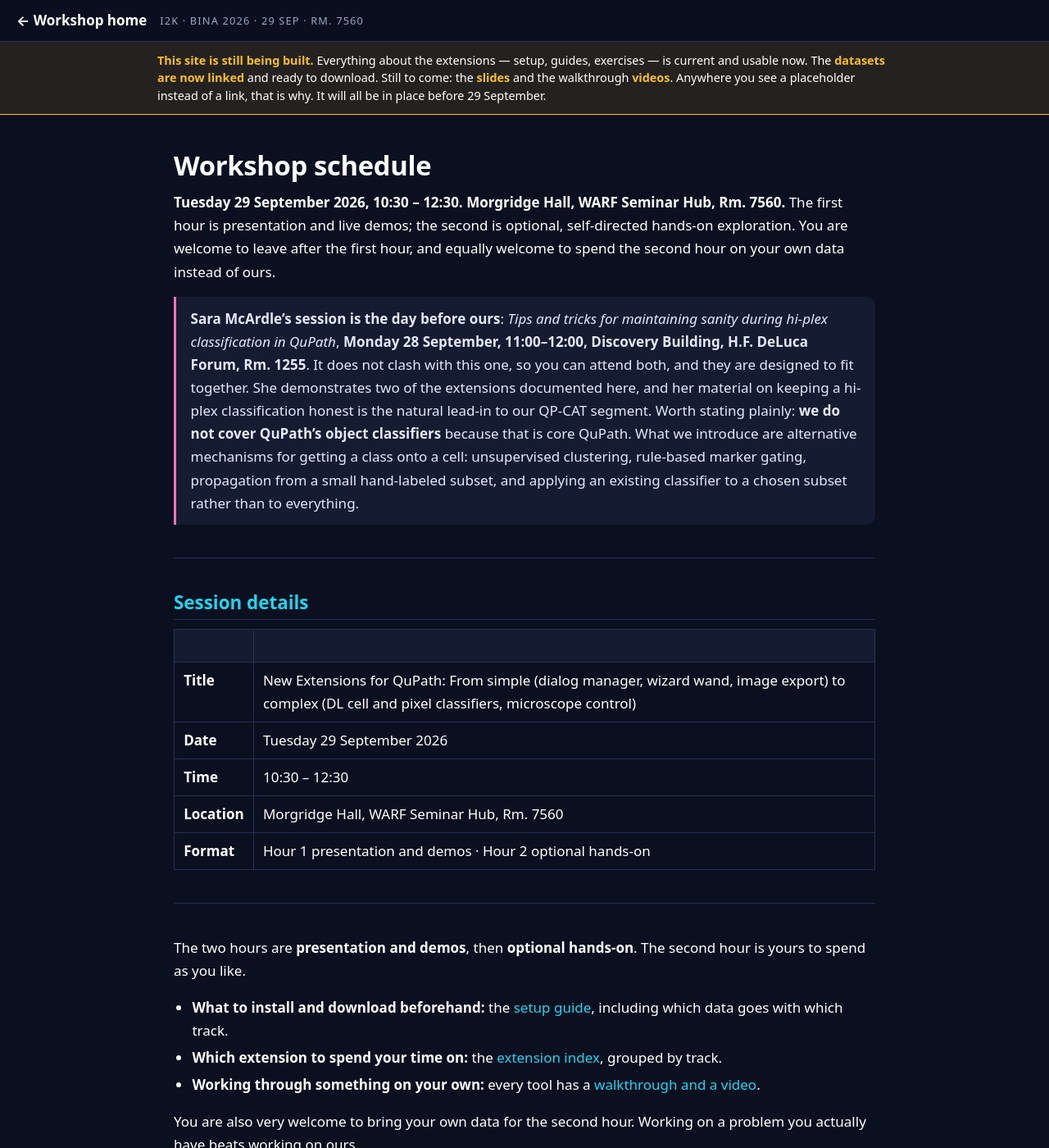
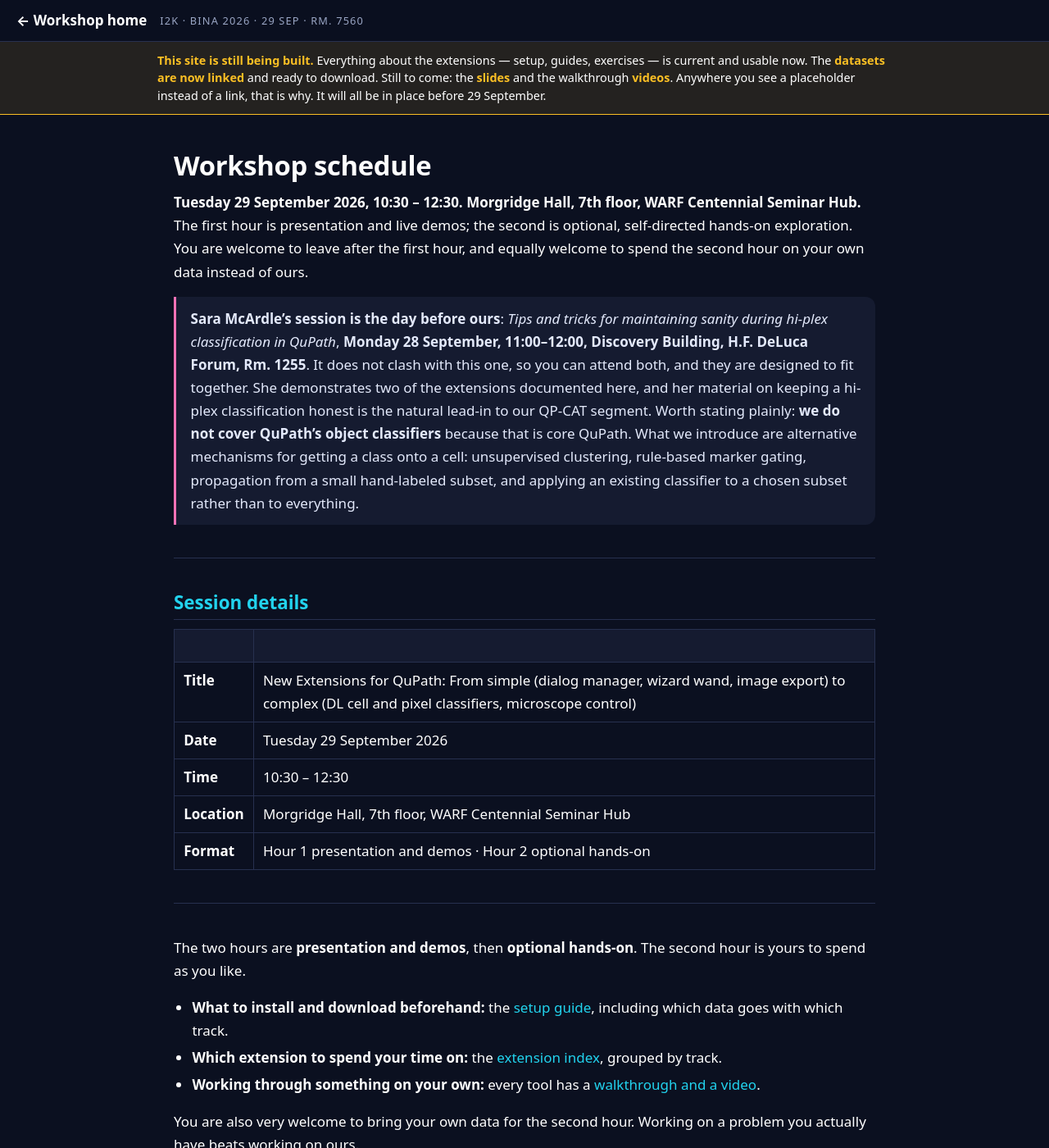
Before and after one commit to MichaelSNelson/BINA-I2K-2026-QuPath-Extensions, a Jekyll site: the page built from docs/schedule.md, in a window 1280 px wide and 1400 px high. Shown: the whole window at 82% size. Built offline with Jekyll 4.4.1, drawn with Linux system fonts in a browser that asks for light colours.

Commit message:
Venue: Morgridge Hall, 7th floor, WARF Centennial Seminar Hub
Claude-Session: https://claude.ai/code/session_01KwiACUr5MacuDvqp74c96o

```diff
--- a/docs/schedule.md
+++ b/docs/schedule.md
@@ -5,7 +5,7 @@ title: Workshop schedule
 
 # Workshop schedule
 
-**Tuesday 29 September 2026, 10:30 – 12:30. Morgridge Hall, WARF Seminar Hub, Rm. 7560.** The first hour is presentation
+**Tuesday 29 September 2026, 10:30 – 12:30. Morgridge Hall, 7th floor, WARF Centennial Seminar Hub.** The first hour is presentation
 and live demos; the second is optional, self-directed hands-on exploration. You are welcome to leave after the first hour, and equally welcome to
 spend the second hour on your own data instead of ours.
 
@@ -28,7 +28,7 @@ spend the second hour on your own data instead of ours.
 | **Title** | New Extensions for QuPath: From simple (dialog manager, wizard wand, image export) to complex (DL cell and pixel classifiers, microscope control) |
 | **Date** | Tuesday 29 September 2026 |
 | **Time** | 10:30 – 12:30 |
-| **Location** | Morgridge Hall, WARF Seminar Hub, Rm. 7560 |
+| **Location** | Morgridge Hall, 7th floor, WARF Centennial Seminar Hub |
 | **Format** | Hour 1 presentation and demos · Hour 2 optional hands-on |
 
 ---
--- a/index.html
+++ b/index.html
@@ -94,7 +94,7 @@ footer{border-top:1px solid var(--hair); margin-top:2rem; padding:1.6rem 0 4rem;
     (DL cell and pixel classifiers, microscope control).</span>
   </h1>
   <p class="when"><b>Tuesday 29 September 2026 &middot; 10:30&ndash;12:30</b><br>
-  Morgridge Hall, WARF Seminar Hub &mdash; Rm. 7560</p>
+  Morgridge Hall, 7th floor, WARF Centennial Seminar Hub</p>
   <p class="lede">
     QuPath is widely used for analysis of large 2D images, and its extension mechanism reaches
     much further than post-acquisition analysis. This workshop covers a suite of open-source
```
Also changed, not shown: README.md.
